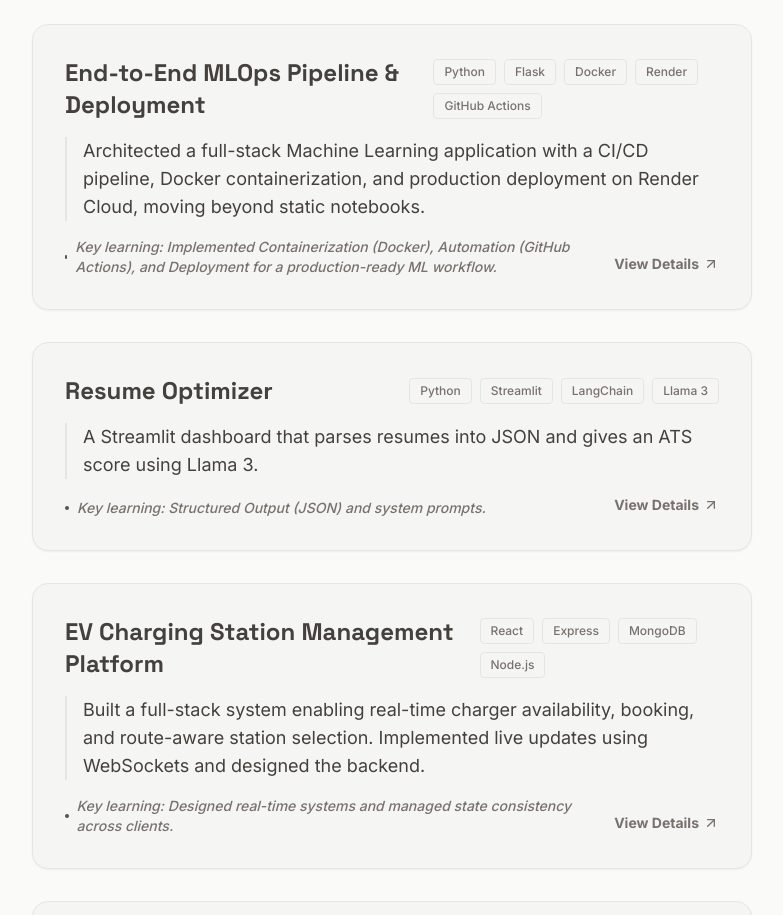
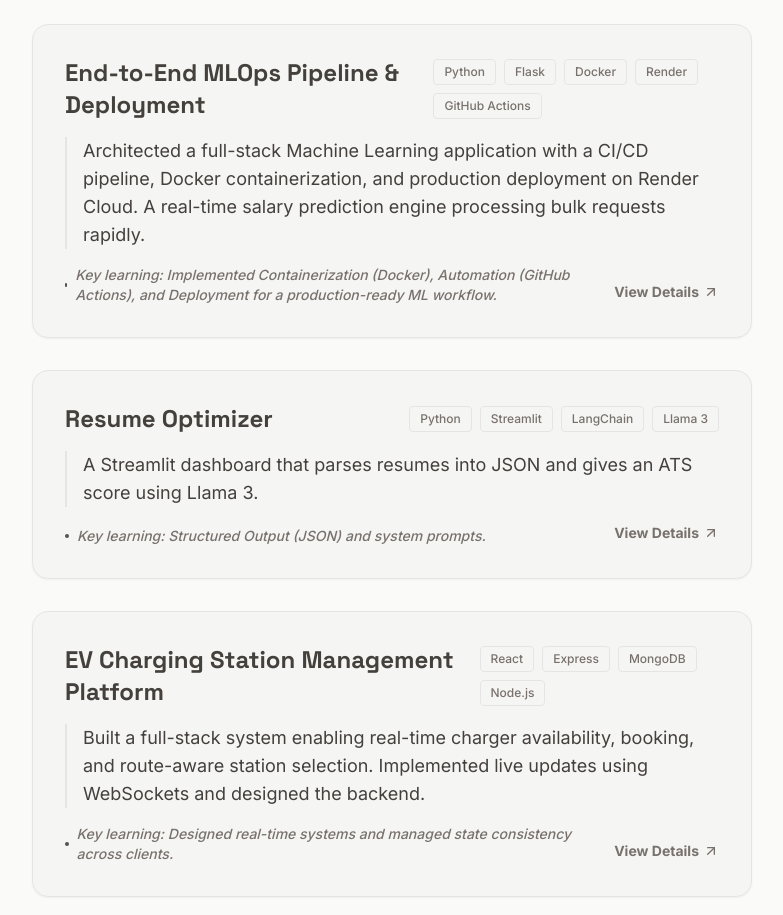
Before and after one commit to Diluksha-Upeka/New-Portfolio-Minimal, a Next.js app: page / in a window 1280 px wide. Shown: the part 3080-3995 px from the top of the page, without its empty margins (248-1031 px from the left). Built offline with nearby package versions, Linux system fonts and the light colour scheme.

Commit message:
refactor: integrate FeaturedProjects with robust data layer

```diff
--- a/components/FeaturedProjects.tsx
+++ b/components/FeaturedProjects.tsx
@@ -4,77 +4,7 @@
 import Image from "next/image";
 import { motion, AnimatePresence } from "framer-motion";
 import { ArrowUpRight, X } from "lucide-react";
-
-interface Project {
-  name: string;
-  description: string;
-  learning: string;
-  tech: string[];
-  link: string;
-  image?: string;
-}
-
-const projects: Project[] = [
-  {
-    name: "Neurospace",
-    description:
-      "Built an AI-powered GraphRAG application enabling intelligent document ingestion, media transcription, and interactive knowledge graph visualization. Implemented a chat interface for contextual queries.",
-    learning:
-      "Designed Graph retrieval-augmented pipelines and orchestrated data processing workflows using multiple AI models.",
-    tech: ["Next.js", "FastAPI", "Neo4j", "LlamaIndex"],
-    link: "https://github.com/Diluksha-Upeka/Neurospace",
-    image: "/projects/neurospace.png",
-  },
-  {
-    name: "End-to-End MLOps Pipeline & Deployment",
-    description:
-      "Architected a full-stack Machine Learning application with a CI/CD pipeline, Docker containerization, and production deployment on Render Cloud, moving beyond static notebooks.",
-    learning:
-      "Implemented Containerization (Docker), Automation (GitHub Actions), and Deployment for a production-ready ML workflow.",
-    tech: ["Python", "Flask", "Docker", "Render", "GitHub Actions"],
-    link: "https://salary-prediction-mlops.onrender.com/",
-    image: "/projects/mlops.png",
-  },
-  {
-    name: "Resume Optimizer",
-    description:
-      "A Streamlit dashboard that parses resumes into JSON and gives an ATS score using Llama 3.",
-    learning: "Structured Output (JSON) and system prompts.",
-    tech: ["Python", "Streamlit", "LangChain", "Llama 3"],
-    link: "https://ai-resume-diluksha.streamlit.app/",
-    image: "/projects/resume.png",
-  },
-  {
-    name: "EV Charging Station Management Platform",
-    description:
-      "Built a full-stack system enabling real-time charger availability, booking, and route-aware station selection. Implemented live updates using WebSockets and designed the backend.",
-    learning:
-      "Designed real-time systems and managed state consistency across clients.",
-    tech: ["React", "Express", "MongoDB", "Node.js"],
-    link: "https://electric-vehicle-booking-system.vercel.app/",
-    image: "/projects/ev.png",
-  },
-  {
-    name: "LiveTalk – Secure Real-Time Communication",
-    description:
-      "Designed a multi-user chat system with message flows, and communication using Socket.io.",
-    learning:
-      "Explored real-time scalability, message synchronization, and user presence management.",
-    tech: ["React", "Socket.io"],
-    link: "https://live-talk.onrender.com/",
-    image: "/projects/chat.png",
-  },
-  {
-    name: "ContextIQ: RAG Document Assistant",
-    description:
-      "Built a production-ready Retrieval-Augmented Generation (RAG) application enabling semantic search and Q&A over PDF documents. Integrated Google Gemini for high-dimensional embeddings and generation, with Pinecone managing vector storage.",
-    learning:
-      "Implemented modern RAG architecture using LangChain, mastered handling vector embeddings (3072-dim), and solved production integration challenges like dynamic dimension resizing and namespace management.",
-    tech: ["Python", "Streamlit", "Google Gemini", "Pinecone", "LangChain"],
-    link: "https://github.com/Diluksha-Upeka/contextiq-rag",
-    image: "/projects/contextiq.png",
-  },
-];
+import { FEATURED_PROJECTS, type Project } from "@/lib/data";
 
 export default function FeaturedProjects() {
   const [selectedProject, setSelectedProject] = useState<Project | null>(null);
@@ -82,7 +12,7 @@
   return (
     <>
       <div className="grid grid-cols-1 gap-8">
-        {projects.map((project) => (
+        {FEATURED_PROJECTS.map((project) => (
           <motion.div
             layoutId={`card-${project.name}`}
             key={project.name}
```
